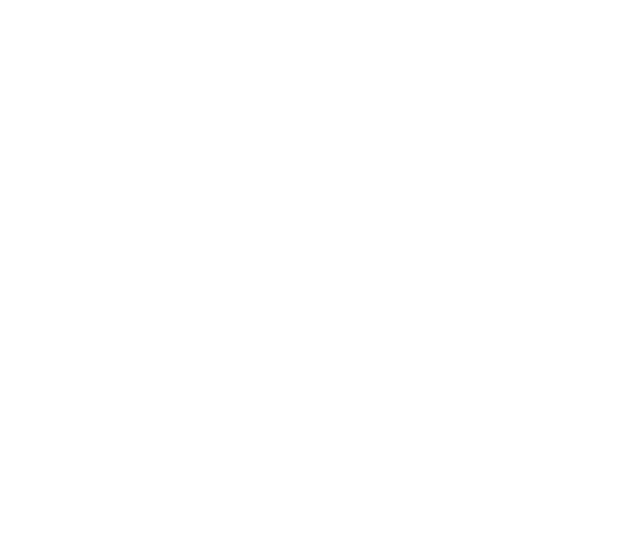
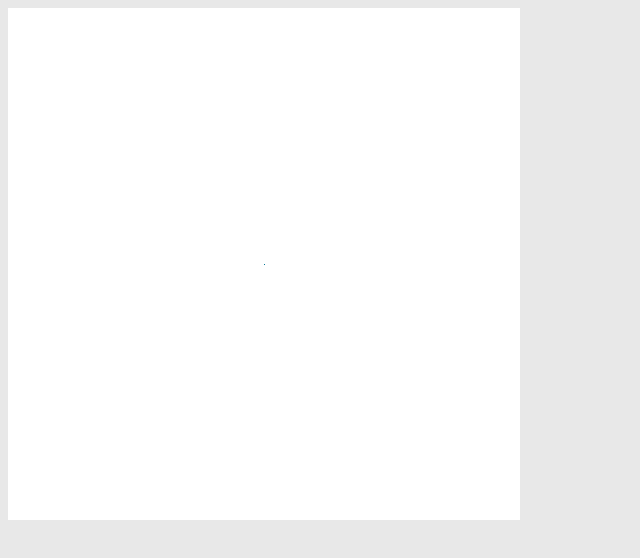
Before and after one commit to godfreyyeung/hilbert-curves, a plain HTML site: page index.html in a window 1280 px wide. Shown: the whole page, without its empty margins (0-640 px from the left). Drawn offline with nearby package versions, Linux system fonts and the light colour scheme.

Commit message:
working initial setup

```diff
--- a/index.html
+++ b/index.html
@@ -14,6 +14,14 @@
 			  fill: #000;
 			}
 
+		body {
+			background-color: #E8E8E8 ;
+		}
+
+		svg {
+			background-color: white;
+		}
+
 
 	</style>
 
@@ -24,8 +32,32 @@
 
 		<script>
 
+			var lineGraph;
+
+			var drawLine = function(x1, y1, x2, y2){
+
+			    var myLine = lineGraph.append("svg:line")
+				    .attr("x1", x1)
+				    .attr("y1", y1)
+				    .attr("x2", x2)
+				    .attr("y2", y2)
+				    .style("stroke", "rgb(6,120,155)");
+
+			}
+
+
 			$(document).ready(function(){
 
+				var h0 = 512;
+				var unitInc =
+				// create the canvas
+				lineGraph = d3.select("#D3line")
+				    .append("svg:svg")
+				    .attr("width", h0)
+				    .attr("height",h0);
+
+				// test
+				drawLine(h0/2, h0/2, 1 + (h0/2), 1 + (h0/2) );
 
 
 			});
@@ -36,6 +68,6 @@
 	</head>
 
 	<body>
-
+		<div id="D3line"></div>
 	</body>
 </html>
```
